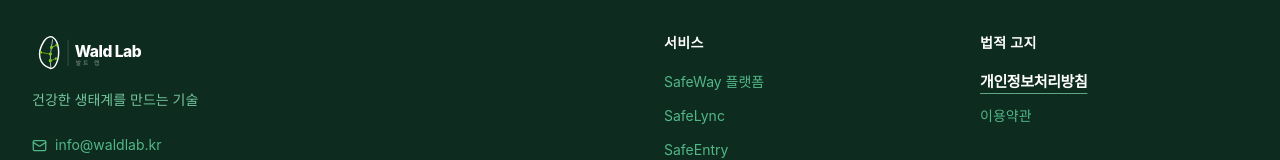
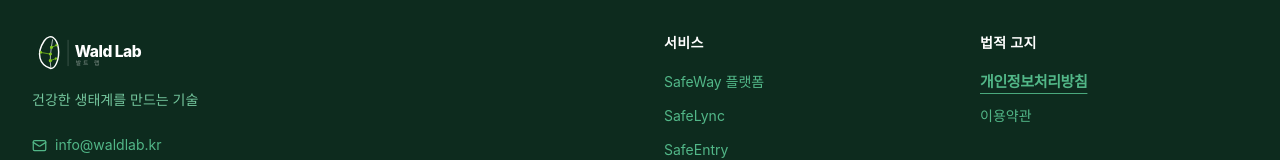
Before and after one commit to yhhyun-waldlab/waldlab-homepage, a Next.js app: page / in a window 1280 px wide. Shown: the part 10598-10758 px from the top of the page. Built offline with nearby package versions, Linux system fonts and the light colour scheme; no server answers.

Commit message:
Update Footer.tsx

```diff
--- a/src/components/layout/Footer.tsx
+++ b/src/components/layout/Footer.tsx
@@ -144,7 +144,7 @@ export default function Footer({ t, locale: localeProp }: FooterProps) {
               <li>
                 <Link
                   href={legalPageHref("/privacy", locale)}
-                  className="font-noto-kr inline-block text-white text-[15px] font-extrabold tracking-tight underline decoration-wald-300/80 underline-offset-[6px] hover:text-wald-100 hover:decoration-wald-100 transition-colors"
+                  className="font-noto-kr inline-block text-wald-400 text-[15px] font-extrabold tracking-tight underline decoration-wald-400/90 underline-offset-[6px] hover:text-wald-200 hover:decoration-wald-200 transition-colors"
                 >
                   {t("footer.privacy")}
                 </Link>
```
